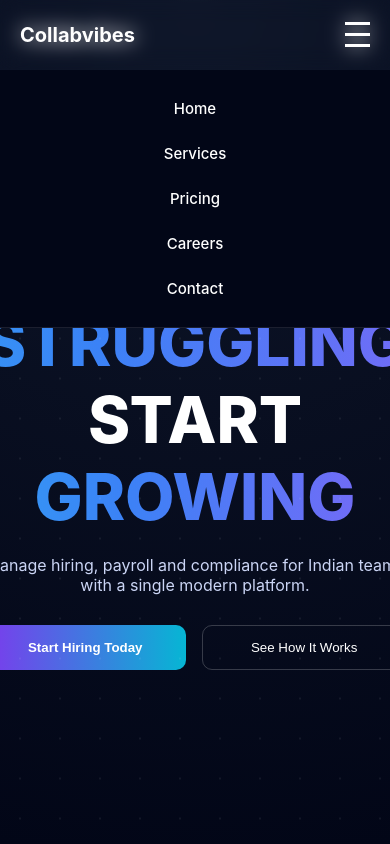
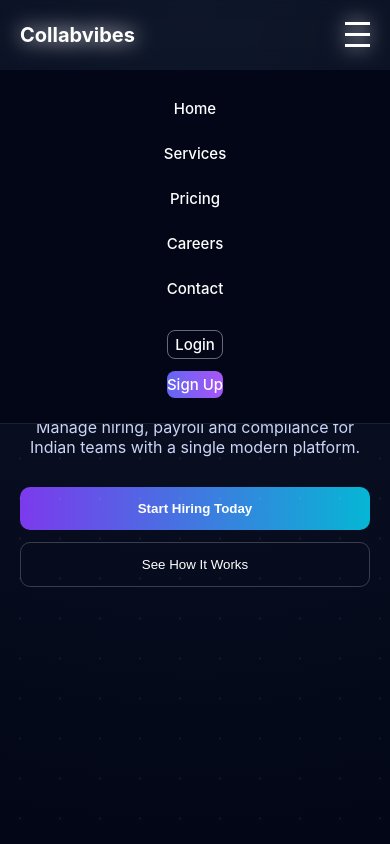
Before and after one commit to tusharkhatri12/Collabvibes, a React (Create React App) app in the folder frontend/: page / in a window 390 px wide. Both pictures are taken after a click on the element 357 px from the left and 34 px from the top of the page. Shown: the top 844 px of the page. Built offline with nearby package versions, Linux system fonts and the light colour scheme.

Commit message:
adding login and signup buttons on navbar

```diff
--- a/frontend/src/App.css
+++ b/frontend/src/App.css
@@ -30,3 +30,6 @@
   max-width:1200px;
   margin:auto;
   }
+  body{
+    padding-top:80px;
+    }
--- a/frontend/src/components/Hero.css
+++ b/frontend/src/components/Hero.css
@@ -52,3 +52,244 @@
   background:transparent;
   color:white;
   }
+  /* NAVBAR BASE */
+
+.navbar{
+  position:fixed;
+  top:0;
+  left:0;
+  width:100%;
+  z-index:1000;
+  transition:all 0.3s ease;
+  }
+
+  /* CONTAINER */
+
+  .nav-container{
+  max-width:1200px;
+  margin:auto;
+  display:flex;
+  align-items:center;
+  justify-content:space-between;
+  padding:18px 20px;
+  }
+
+  /* LOGO */
+
+  .logo{
+  font-size:20px;
+  font-weight:700;
+  text-decoration:none;
+  transition:0.3s;
+  cursor:pointer;
+  }
+
+  /* GRADIENT LOGO HOVER */
+
+  .logo:hover{
+  background:linear-gradient(90deg,#22d3ee,#6366f1,#a855f7);
+  -webkit-background-clip:text;
+  -webkit-text-fill-color:transparent;
+  }
+
+  /* LINKS */
+
+  .nav-links{
+  display:flex;
+  gap:28px;
+  align-items:center;
+  }
+
+  /* NAV LINKS */
+
+  .nav-links a{
+  position:relative;
+  text-decoration:none;
+  font-weight:500;
+  font-size:15px;
+  transition:0.25s;
+  padding:4px 0;
+  }
+
+  /* GRADIENT UNDERLINE */
+
+  .nav-links a::after{
+  content:"";
+  position:absolute;
+  left:0;
+  bottom:-4px;
+  width:0%;
+  height:2px;
+
+  background:linear-gradient(90deg,#22d3ee,#6366f1,#a855f7);
+
+  transition:width .35s ease;
+  box-shadow:0 0 10px rgba(99,102,241,0.8);
+  }
+
+  /* HOVER */
+
+  .nav-links a:hover::after{
+  width:100%;
+  }
+
+  /* BUTTONS */
+
+  .nav-buttons{
+  display:flex;
+  align-items:center;
+  gap:12px;
+  }
+
+  .login-btn{
+  padding:8px 16px;
+  border-radius:8px;
+  border:1px solid rgba(255,255,255,0.4);
+  text-decoration:none;
+  font-size:14px;
+  transition:0.2s;
+  }
+
+  .signup-btn{
+  padding:8px 16px;
+  border-radius:8px;
+  background:linear-gradient(90deg,#6366f1,#a855f7);
+  color:white;
+  text-decoration:none;
+  font-size:14px;
+  }
+
+  /* TRANSPARENT NAVBAR */
+
+  .navbar-transparent{
+  background:transparent;
+  backdrop-filter:blur(10px);
+  }
+
+  .navbar-transparent .logo{
+  color:white;
+  }
+
+  .navbar-transparent .nav-links a{
+  color:white;
+  }
+
+  .navbar-transparent .login-btn{
+  color:white;
+  border:1px solid rgba(255,255,255,0.4);
+  }
+
+  .navbar-transparent .hamburger span{
+  background:white;
+  }
+
+  /* SOLID NAVBAR */
+
+  .navbar-solid{
+  background:#020617;
+  box-shadow:0 4px 20px rgba(0,0,0,0.4);
+  }
+
+  .navbar-solid .logo{
+  color:white;
+  }
+
+  .navbar-solid .nav-links a{
+  color:#e2e8f0;
+  }
+
+  .navbar-solid .login-btn{
+  color:white;
+  border:1px solid rgba(255,255,255,0.2);
+  }
+
+  .navbar-solid .hamburger span{
+  background:white;
+  }
+
+  /* HAMBURGER */
+
+  .hamburger{
+  display:none;
+  flex-direction:column;
+  cursor:pointer;
+  }
+
+  .hamburger span{
+  width:25px;
+  height:3px;
+  margin:4px 0;
+  transition:0.2s;
+  }
+
+  /* MOBILE */
+
+  @media (max-width:768px){
+
+  .nav-links{
+  position:absolute;
+  top:70px;
+  left:0;
+  width:100%;
+  background:#020617;
+  flex-direction:column;
+  padding:25px;
+  display:none;
+  gap:18px;
+  border-bottom:1px solid rgba(255,255,255,0.1);
+  }
+
+  .nav-links.open{
+  display:flex;
+  }
+
+  .nav-links a{
+  color:#e2e8f0;
+  }
+
+  .nav-buttons{
+  display:none;
+  }
+
+  .hamburger{
+  display:flex;
+  }
+
+  }
+  /* HERO MOBILE FIX */
+
+@media (max-width:900px){
+
+.hero{
+flex-direction:column;
+padding:120px 20px;
+text-align:center;
+}
+
+.hero-left{
+width:100%;
+}
+
+.hero-right{
+width:100%;
+margin-top:40px;
+}
+
+.hero h1{
+font-size:36px;
+line-height:1.2;
+}
+
+.hero p{
+font-size:16px;
+}
+
+.hero-buttons{
+justify-content:center;
+flex-wrap:wrap;
+gap:12px;
+}
+
+}.hero h1{
+  word-break:break-word;
+  }
--- a/frontend/src/components/Navbar.css
+++ b/frontend/src/components/Navbar.css
@@ -1,4 +1,4 @@
-/* NAVBAR BASE */
+/* NAVBAR */
 
 .navbar{
   position:fixed;
@@ -6,31 +6,30 @@
   left:0;
   width:100%;
   z-index:1000;
-  transition:all 0.3s ease;
+  transition:.3s;
   }
 
   /* CONTAINER */
 
   .nav-container{
+  width:100%;
   max-width:1200px;
   margin:auto;
   display:flex;
   align-items:center;
   justify-content:space-between;
-  padding:18px 20px;
+  padding:16px 20px;
+  box-sizing:border-box;
   }
 
   /* LOGO */
 
   .logo{
-  font-size:20px;
+  font-size:22px;
   font-weight:700;
   text-decoration:none;
-  transition:0.3s;
-  cursor:pointer;
+  transition:.3s;
   }
-
-  /* GRADIENT LOGO HOVER */
 
   .logo:hover{
   background:linear-gradient(90deg,#22d3ee,#6366f1,#a855f7);
@@ -38,7 +37,7 @@
   -webkit-text-fill-color:transparent;
   }
 
-  /* LINKS */
+  /* NAV LINKS */
 
   .nav-links{
   display:flex;
@@ -46,15 +45,13 @@
   align-items:center;
   }
 
-  /* NAV LINKS */
-
   .nav-links a{
   position:relative;
   text-decoration:none;
+  font-size:15px;
   font-weight:500;
-  font-size:15px;
-  transition:0.25s;
   padding:4px 0;
+  transition:.3s;
   }
 
   /* GRADIENT UNDERLINE */
@@ -66,14 +63,9 @@
   bottom:-4px;
   width:0%;
   height:2px;
-
   background:linear-gradient(90deg,#22d3ee,#6366f1,#a855f7);
-
-  transition:width .35s ease;
-  box-shadow:0 0 10px rgba(99,102,241,0.8);
+  transition:.3s;
   }
-
-  /* HOVER */
 
   .nav-links a:hover::after{
   width:100%;
@@ -83,7 +75,6 @@
 
   .nav-buttons{
   display:flex;
-  align-items:center;
   gap:12px;
   }
 
@@ -93,7 +84,6 @@
   border:1px solid rgba(255,255,255,0.4);
   text-decoration:none;
   font-size:14px;
-  transition:0.2s;
   }
 
   .signup-btn{
@@ -122,7 +112,6 @@
 
   .navbar-transparent .login-btn{
   color:white;
-  border:1px solid rgba(255,255,255,0.4);
   }
 
   .navbar-transparent .hamburger span{
@@ -133,7 +122,7 @@
 
   .navbar-solid{
   background:#020617;
-  box-shadow:0 4px 20px rgba(0,0,0,0.4);
+  box-shadow:0 4px 20px rgba(0,0,0,0.5);
   }
 
   .navbar-solid .logo{
@@ -162,19 +151,40 @@
   }
 
   .hamburger span{
-  width:25px;
+  width:24px;
   height:3px;
   margin:4px 0;
-  transition:0.2s;
+  transition:.3s;
+  }
+
+  /* MOBILE AUTH */
+
+  .mobile-auth{
+  display:none;
+  flex-direction:column;
+  gap:12px;
+  margin-top:10px;
+  }
+
+  .mobile-auth a{
+  text-align:center;
   }
 
   /* MOBILE */
 
   @media (max-width:768px){
 
+  .nav-buttons{
+  display:none;
+  }
+
+  .hamburger{
+  display:flex;
+  }
+
   .nav-links{
   position:absolute;
-  top:70px;
+  top:64px;
   left:0;
   width:100%;
   background:#020617;
@@ -189,16 +199,12 @@
   display:flex;
   }
 
+  .mobile-auth{
+  display:flex;
+  }
+
   .nav-links a{
   color:#e2e8f0;
   }
 
-  .nav-buttons{
-  display:none;
   }
-
-  .hamburger{
-  display:flex;
-  }
-
-  }
--- a/frontend/src/components/Navbar.js
+++ b/frontend/src/components/Navbar.js
@@ -8,34 +8,27 @@ const [menuOpen,setMenuOpen] = useState(false);
 const [scrolled,setScrolled] = useState(false);
 
 const location = useLocation();
-
 const isHome = location.pathname === "/";
 
 useEffect(()=>{
 
-const handleScroll = () =>{
-
-if(window.scrollY > 50){
-setScrolled(true);
-}else{
-setScrolled(false);
-}
-
+const handleScroll = () => {
+setScrolled(window.scrollY > 50);
 };
 
 window.addEventListener("scroll",handleScroll);
 
-return () => window.removeEventListener("scroll",handleScroll);
+return ()=>window.removeEventListener("scroll",handleScroll);
 
 },[]);
 
+useEffect(()=>{
+setMenuOpen(false);
+},[location.pathname]);
+
 return(
 
-<nav
-className={`navbar
-${isHome && !scrolled ? "navbar-transparent" : "navbar-solid"}
-`}
->
+<nav className={`navbar ${isHome && !scrolled ? "navbar-transparent" : "navbar-solid"}`}>
 
 <div className="nav-container">
 
@@ -50,6 +43,18 @@ Collabvibes
 <Link to="/pricing">Pricing</Link>
 <Link to="/careers">Careers</Link>
 <Link to="/contact">Contact</Link>
+
+<div className="mobile-auth">
+
+<Link to="/login" className="login-btn">
+Login
+</Link>
+
+<Link to="/signup" className="signup-btn">
+Sign Up
+</Link>
+
+</div>
 
 </div>
 
@@ -66,7 +71,7 @@ Sign Up
 </div>
 
 <div
-className="hamburger"
+className={`hamburger ${menuOpen ? "active" : ""}`}
 onClick={()=>setMenuOpen(!menuOpen)}
 >
 
```
